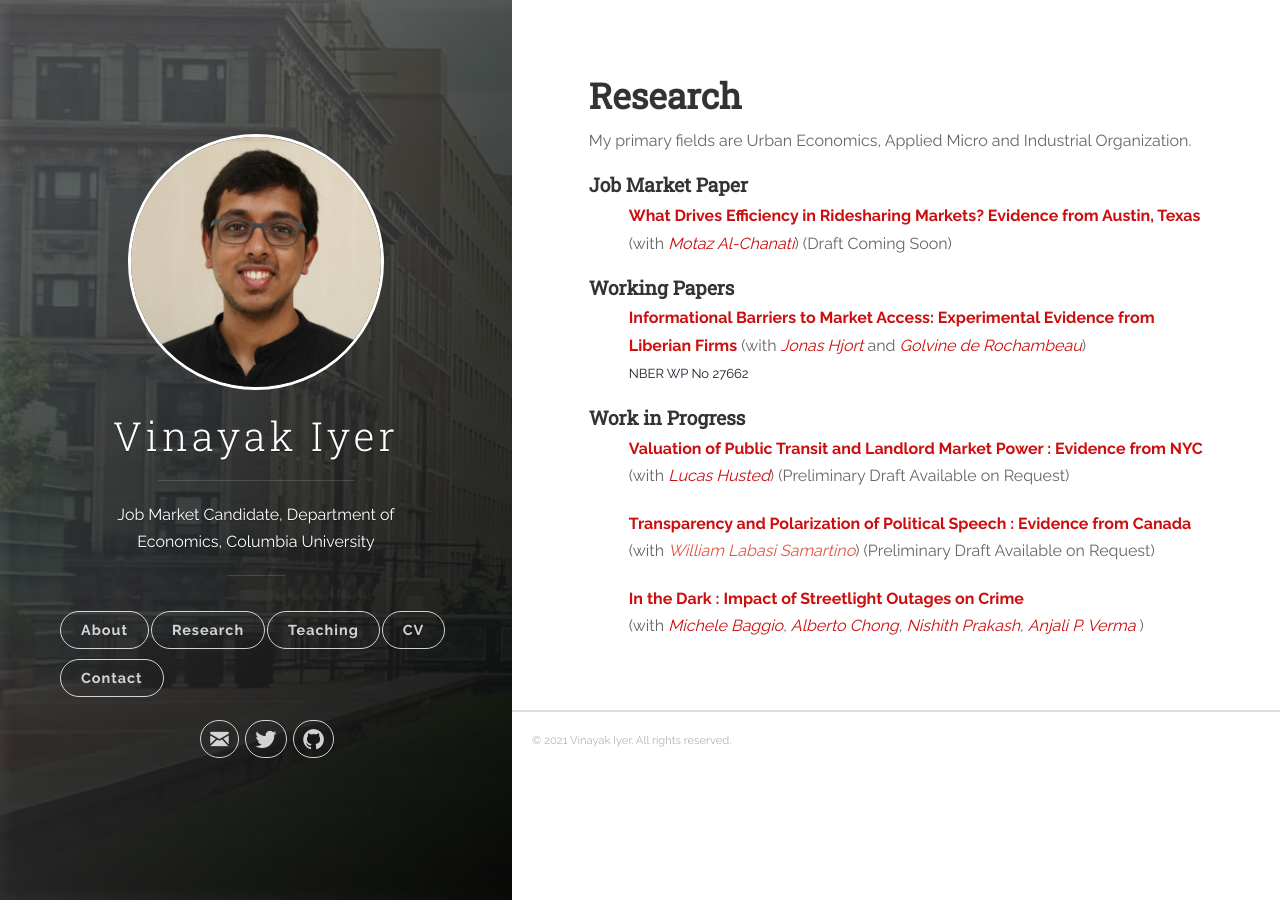
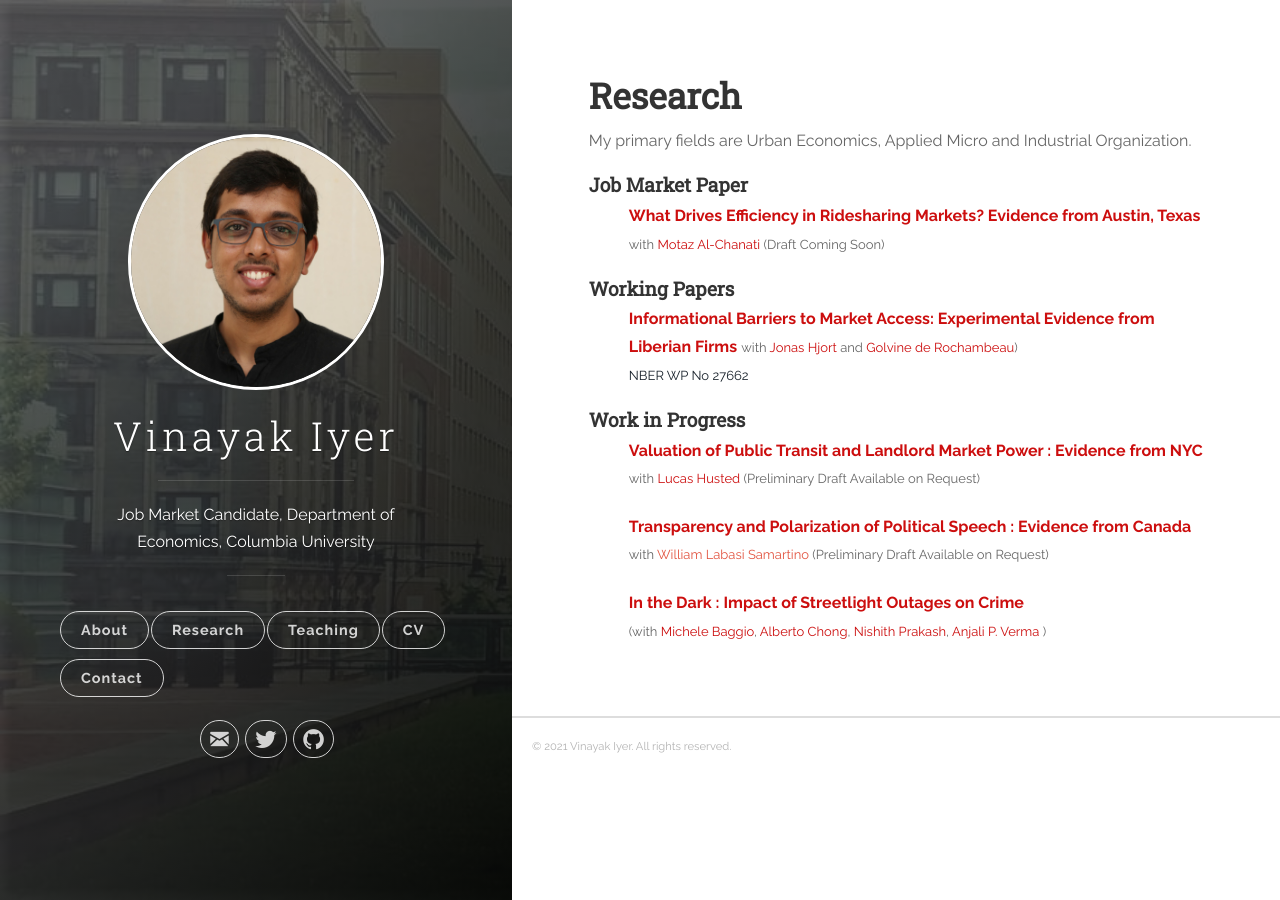
Before and after one commit to vinayakiyer/vinayakiyer.github.io, a Jekyll site: the page built from _posts/2018-06-13-research.markdown, in a window 1280 px wide. Built offline with Jekyll 4.4.1, drawn with Linux system fonts in a browser that asks for light colours.

Commit message:
Update 2018-06-13-research.markdown

```diff
--- a/_posts/2018-06-13-research.markdown
+++ b/_posts/2018-06-13-research.markdown
@@ -20,11 +20,11 @@ tags: [jekyll]
 -->
 <h4 id="working-papers"><strong>Job Market Paper</strong></h4>
 <ul>
-  <p><b><font size="3"><span style="color:#505050;"><strong><a style="color:#cc0e0e;" target="_blank">What Drives Efficiency in Ridesharing Markets? Evidence from Austin, Texas</a></strong></span></font> <font size="3">(with <a href="https://motazac.github.io/" style="color:#cc0e0e;" target="_blank"><em>Motaz Al-Chanati</em></a>) (Draft Coming Soon) </font></b></p></ul>
+  <p><b><font size="3"><span style="color:#505050;"><strong><a style="color:#cc0e0e;" target="_blank">What Drives Efficiency in Ridesharing Markets? Evidence from Austin, Texas</a></strong></span></font> <font size="2">with <a href="https://motazac.github.io/" style="color:#cc0e0e;" target="_blank">Motaz Al-Chanati</a> (Draft Coming Soon) </font></b></p></ul>
 
 <h4 id="working-papers"><strong>Working Papers</strong></h4>
 <ul>
-  <p><b><font size="3"><span style="color:#505050;"><strong><a href="{{ site.baseurl }}/files/HjortIyerDeRochambeau_091121_everything.pdf" style="color:#cc0e0e;" target="_blank">Informational Barriers to Market Access: Experimental Evidence from Liberian Firms</a></strong></span></font> <font size="3">(with <a href="https://sites.google.com/site/jonashjort/" style="color:#cc0e0e;" target="_blank"><em>Jonas Hjort</em></a> and <a href="https://golvine.com/" style="color:#cc0e0e;" target="_blank"><em>Golvine de Rochambeau</em></a>)</font></b>
+  <p><b><font size="3"><span style="color:#505050;"><strong><a href="{{ site.baseurl }}/files/HjortIyerDeRochambeau_091121_everything.pdf" style="color:#cc0e0e;" target="_blank">Informational Barriers to Market Access: Experimental Evidence from Liberian Firms</a></strong></span></font> <font size="2">with <a href="https://sites.google.com/site/jonashjort/" style="color:#cc0e0e;" target="_blank">Jonas Hjort</a> and <a href="https://golvine.com/" style="color:#cc0e0e;" target="_blank">Golvine de Rochambeau</a>)</font></b>
   <br/><font size="2"><a href="https://www.nber.org/papers/w27662?utm_campaign=ntwh" style="color:#17202a;">NBER WP No 27662</a></font></p></ul>
 
 <!--(<a href=".{{ site.baseurl }}/files/Paper2.pdf" target="_blank"><em>Draft</em></a>)-->
@@ -41,9 +41,9 @@ ICT dampens traditional information frictions, but not marketing barriers.</font
 
 <h4 id="work-in-progress"><strong>Work in Progress</strong></h4>
 <ul>
-<p><b><font size="3"><span style="color:#505050;"><strong><a style="color:#cc0e0e;" target="_blank">Valuation of Public Transit and Landlord Market Power : Evidence from NYC</a></strong></span></font> <font size="3">(with <a href="https://www.lucashusted.com/home" style="color:#cc0e0e;" target="_blank"><em>Lucas Husted</em></a>) (Preliminary Draft Available on Request) </font></b></p></ul>
+<p><b><font size="3"><span style="color:#505050;"><strong><a style="color:#cc0e0e;" target="_blank">Valuation of Public Transit and Landlord Market Power : Evidence from NYC</a></strong></span></font> <font size="2">with <a href="https://www.lucashusted.com/home" style="color:#cc0e0e;" target="_blank">Lucas Husted</a> (Preliminary Draft Available on Request) </font></b></p></ul>
 <ul>
-<p><b><font size="3"><span style="color:#505050;"><strong><a style="color:#cc0e0e;" target="_blank">Transparency and Polarization of Political Speech : Evidence from Canada </a></strong></span></font> <font size="3">(with <a target="_blank"><em>William Labasi Samartino</em></a>) (Preliminary Draft Available on Request) </font></b></p></ul>
+<p><b><font size="3"><span style="color:#505050;"><strong><a style="color:#cc0e0e;" target="_blank">Transparency and Polarization of Political Speech : Evidence from Canada </a></strong></span></font> <font size="2">with <a target="_blank">William Labasi Samartino</a> (Preliminary Draft Available on Request) </font></b></p></ul>
 
 <ul>
-<p><b><font size="3"><span style="color:#505050;"><strong><a style="color:#cc0e0e;" target="_blank">In the Dark : Impact of Streetlight Outages on Crime </a></strong></span></font> <font size="3"> <br/> (with <a href="https://econ.uconn.edu/person/michele-baggio/" style="color:#cc0e0e;" target="_blank"><em>Michele Baggio</em></a>, <a href="https://aysps.gsu.edu/profile/alberto-chong/" style="color:#cc0e0e;" target="_blank"> <em>Alberto Chong</em></a>, <a href="https://nishithprakash.com/" style="color:#cc0e0e;" target="_blank"> <em>Nishith Prakash</em></a>, <a href="https://anjalipverma.github.io/about/" style="color:#cc0e0e;" target="_blank"> <em>Anjali P. Verma </em></a>) </font></b></p></ul>
+<p><b><font size="3"><span style="color:#505050;"><strong><a style="color:#cc0e0e;" target="_blank">In the Dark : Impact of Streetlight Outages on Crime </a></strong></span></font> <font size="2"> <br/> (with <a href="https://econ.uconn.edu/person/michele-baggio/" style="color:#cc0e0e;" target="_blank">Michele Baggio</a>, <a href="https://aysps.gsu.edu/profile/alberto-chong/" style="color:#cc0e0e;" target="_blank"> Alberto Chong</a>, <a href="https://nishithprakash.com/" style="color:#cc0e0e;" target="_blank"> Nishith Prakash</a>, <a href="https://anjalipverma.github.io/about/" style="color:#cc0e0e;" target="_blank"> Anjali P. Verma </a>) </font></b></p></ul>
```
